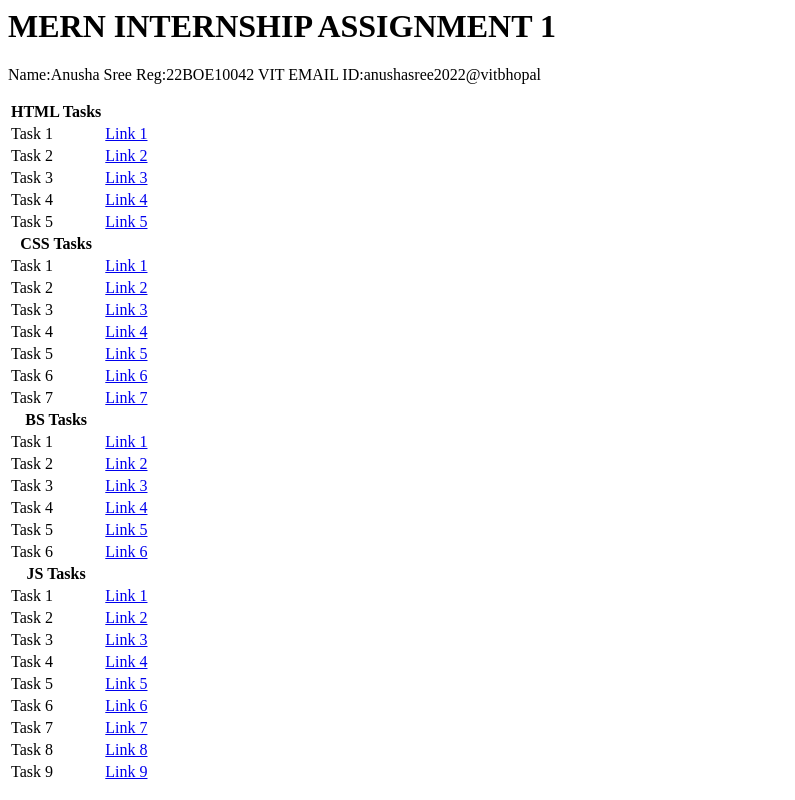
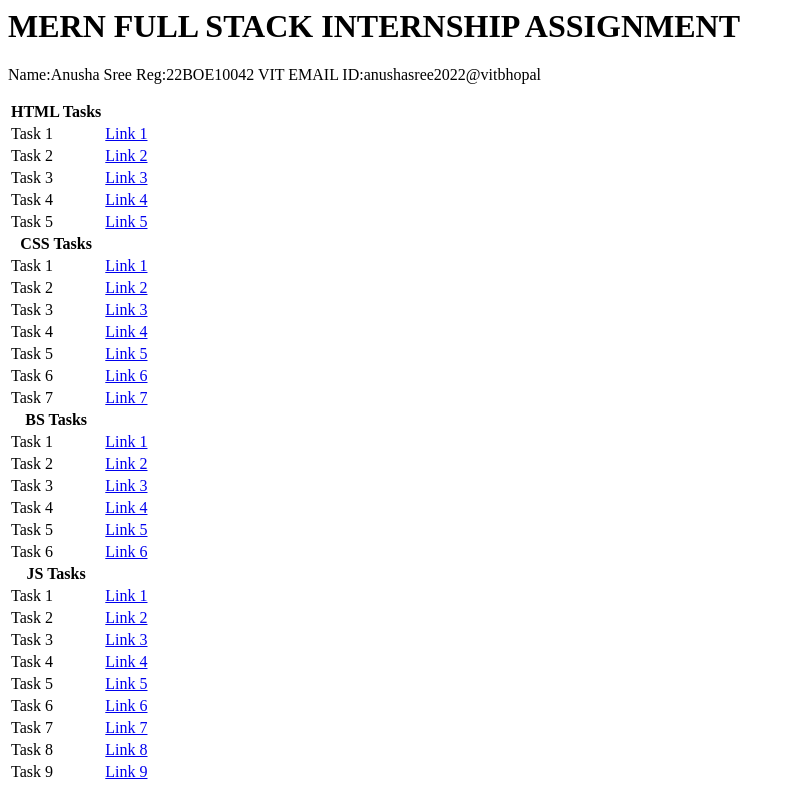
Before and after one commit to Anusha070704/VIT-Assignment-22BOE10042, a plain HTML site: page index.html in a window 1280 px wide. Shown: the whole page, without its empty margins (0-795 px from the left). Drawn offline with Linux system fonts and the light colour scheme.

Commit message:
Changes made

```diff
--- a/index.html
+++ b/index.html
@@ -5,7 +5,7 @@
         <title>Document</title>
     </head>
     <body>
-        <h1>MERN INTERNSHIP ASSIGNMENT 1</h1>
+        <h1>MERN FULL STACK INTERNSHIP ASSIGNMENT</h1>
         <p>Name:Anusha Sree Reg:22BOE10042 VIT EMAIL ID:anushasree2022@vitbhopal</p>
         <table>
             <tr>
```
